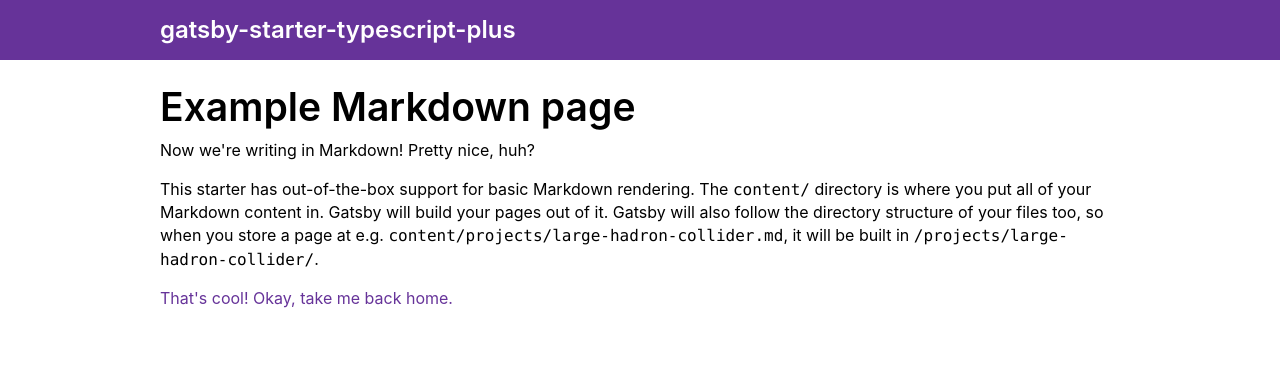
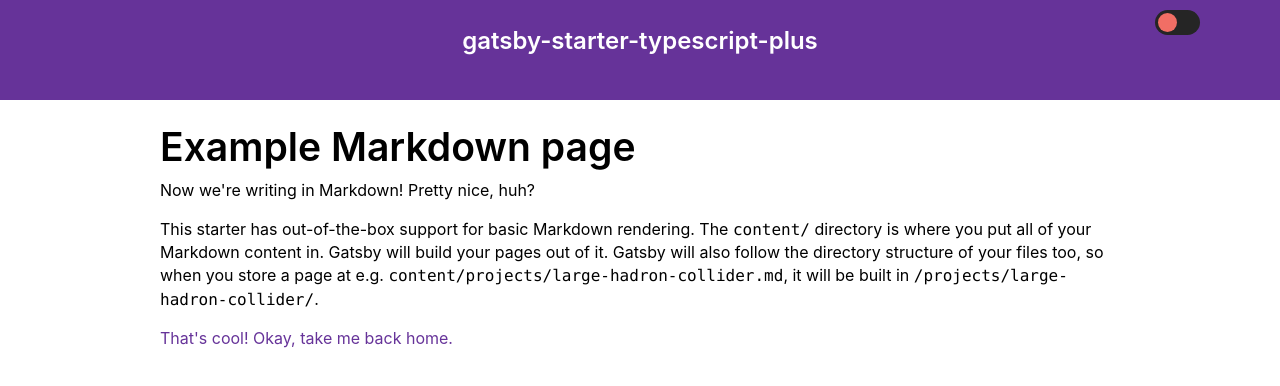
Before and after one commit to xdebbie/TheSouthpawIndex, a Gatsby site: page /a-markdown-page/ in a window 1280 px wide. Built offline with nearby package versions, Linux system fonts and the light colour scheme; Gatsby itself is replaced by a stand-in of ours.

Commit message:
feat(Global): add dark mode toggle

```diff
--- a/gatsby-config.js
+++ b/gatsby-config.js
@@ -7,9 +7,9 @@
         keywords: 'gatsbyjs, gatsby, javascript, sample, something',
         siteUrl: 'https://gatsby-starter-typescript-plus.netlify.com',
         author: {
-      name: 'Resi Respati',
-      url: 'https://twitter.com/resir014',
-      email: 'resir014@gmail.com'
+            name: 'xdebbie',
+            url: 'https://twitter.com/debishot',
+            email: ''
         }
     },
     plugins: [
@@ -51,6 +51,7 @@
                 siteUrl: 'https://gatsby-starter-typescript-plus.netlify.com'
             }
         },
+        'gatsby-plugin-dark-mode',
         'gatsby-plugin-emotion',
         'gatsby-plugin-typescript',
         'gatsby-plugin-sharp',
--- a/package.json
+++ b/package.json
@@ -31,6 +31,7 @@
     "gatsby": "^2.10.0",
     "gatsby-image": "^2.2.1",
     "gatsby-plugin-canonical-urls": "^2.1.0",
+    "gatsby-plugin-dark-mode": "^1.1.2",
     "gatsby-plugin-emotion": "^4.1.0",
     "gatsby-plugin-react-helmet": "^3.1.0",
     "gatsby-plugin-sharp": "^2.2.1",
--- a/src/components/Header.tsx
+++ b/src/components/Header.tsx
@@ -3,10 +3,12 @@
 import { transparentize } from 'polished'
 import { Link } from 'gatsby'
 
+import { ThemeToggler } from 'gatsby-plugin-dark-mode'
 import { heights, dimensions, colors } from '../styles/variables'
 import Container from './Container'
 
 const StyledHeader = styled.header`
+    width: 100vw;
     height: ${heights.header}px;
     padding: 0 ${dimensions.containerPadding}rem;
     background-color: ${colors.brand};
@@ -15,7 +17,7 @@
 
 const HeaderInner = styled(Container)`
     display: flex;
-  flex-direction: row;
+    flex-direction: column;
     align-items: center;
     height: 100%;
 `
@@ -24,10 +26,75 @@
     color: ${colors.white};
     font-size: 1.5rem;
     font-weight: 600;
+    padding-top: 1.5rem;
 
     &:hover,
     &:focus {
         text-decoration: none;
+    }
+`
+
+const DarkToggle = styled.div`
+    box-sizing: border-box;
+    display: flex;
+    align-items: center;
+    justify-content: center;
+    margin-top: 10px;
+    position: absolute;
+    right: -80px;
+
+    &:before,
+    &:after {
+        box-sizing: border-box;
+    }
+
+    label {
+        position: relative;
+        display: block;
+        width: 45px;
+        height: 25px;
+        border-radius: 100px;
+        background-color: rgb(37, 37, 37);
+        overflow: hidden;
+        cursor: pointer;
+
+        &:before,
+        &:after {
+            display: block;
+            position: absolute;
+            content: '';
+            width: 19px;
+            height: 19px;
+            border-radius: 50%;
+            top: 3px;
+            left: 3px;
+            transition: 0.5s ease;
+        }
+
+        &:before {
+            background-color: rgb(241, 110, 101);
+        }
+
+        &:after {
+            background-color: rgb(37, 37, 37);
+            left: -58px;
+            transform: scale(0.00001);
+        }
+    }
+
+    input[type='checkbox'] {
+        display: none;
+
+        &:checked + label {
+            &:before {
+                background-color: rgb(1, 219, 198);
+                transform: translateX(20px);
+            }
+
+            &:after {
+                transform: translateX(75px) scale(1);
+            }
+        }
     }
 `
 
@@ -38,6 +105,19 @@
 const Header: React.FC<HeaderProps> = ({ title }) => (
     <StyledHeader>
         <HeaderInner>
+            <ThemeToggler>
+                {({ theme, toggleTheme }) => (
+                    <DarkToggle>
+                        <input
+                            type="checkbox"
+                            id="toggle"
+                            onChange={e => toggleTheme(e.target.checked ? 'dark' : 'light')}
+                            checked={theme === 'dark'}
+                        />
+                        <label htmlFor="toggle"></label>
+                    </DarkToggle>
+                )}
+            </ThemeToggler>
             <HomepageLink to="/">{title}</HomepageLink>
         </HeaderInner>
     </StyledHeader>
--- a/src/components/LayoutRoot.tsx
+++ b/src/components/LayoutRoot.tsx
@@ -2,6 +2,7 @@
 import { Global, css } from '@emotion/core'
 import styled from '@emotion/styled'
 import normalize from '../styles/normalize'
+import dark from '../styles/dark'
 
 const StyledLayoutRoot = styled.div`
     display: flex;
@@ -15,7 +16,7 @@
 
 const LayoutRoot: React.FC<LayoutRootProps> = ({ children, className }) => (
     <>
-    <Global styles={() => css(normalize)} />
+        <Global styles={() => css(normalize, dark)} />
         <StyledLayoutRoot className={className}>{children}</StyledLayoutRoot>
     </>
 )
--- a/src/layouts/index.tsx
+++ b/src/layouts/index.tsx
@@ -4,6 +4,7 @@
 
 import 'modern-normalize'
 import '../styles/normalize'
+import '../styles/dark'
 
 import Header from '../components/Header'
 import LayoutRoot from '../components/LayoutRoot'
--- /dev/null
+++ b/src/styles/dark.ts
@@ -0,0 +1,34 @@
+import { dimensions, fonts, colors, breakpoints } from './variables'
+import { getEmSize } from './mixins'
+
+export default `
+  body {
+    font-family: ${fonts.sansSerif};
+    color: ${colors.black};
+    background-color: ${colors.white};
+
+    &.dark {
+        -webkit-font-smoothing: antialiased;
+        background-color: black;
+        color whitesmoke;
+
+        a {
+            color: hotpink;
+        }
+
+        h1 {
+            color: green;
+        }
+    }
+  }
+
+  a {
+    color: ${colors.brand};
+    text-decoration: none;
+
+    &:hover,
+    &:focus {
+      text-decoration: underline;
+    }
+  }
+`
--- a/src/styles/variables.ts
+++ b/src/styles/variables.ts
@@ -61,5 +61,5 @@
 }
 
 export const heights = {
-  header: 60
+  header: 100
 }
```
Also changed, not shown: 5 other files. Lines whose indentation alone changed are shown as unchanged.
